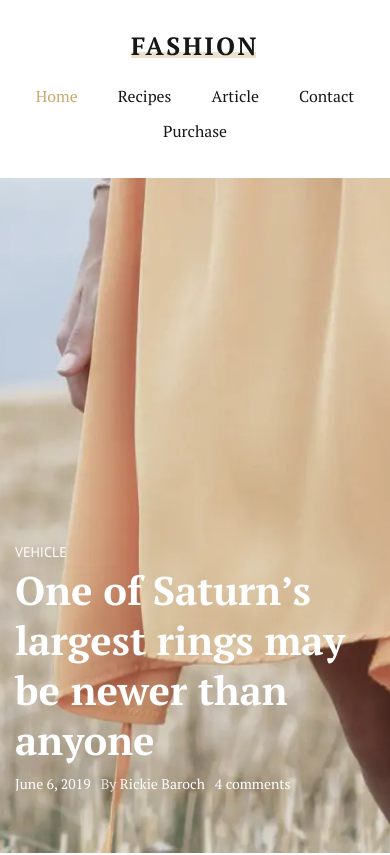
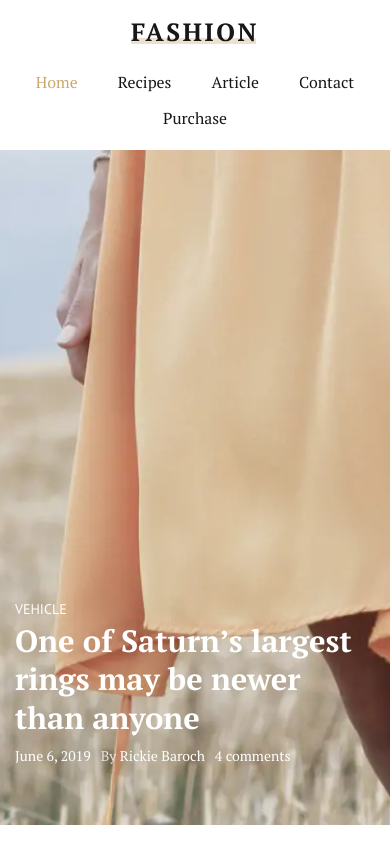
Before and after one commit to Esper-m/fashion-blog, a plain HTML site: page index.html in a window 390 px wide. Shown: the top 855 px of the page. Drawn offline with Linux system fonts and the light colour scheme.

Commit message:
Add files via upload

```diff
--- a/css/style.css
+++ b/css/style.css
@@ -206,8 +206,30 @@ h6 {
 
 .header__container {
   max-width: 110rem;
-  padding-top: 1.875rem;
-  padding-bottom: 1.875rem;
+}
+
+@supports (padding-top: clamp( 0.9375rem , 0.5965909091rem  +  1.7045454545vw , 1.875rem )) {
+  .header__container {
+    padding-top: clamp( 0.9375rem , 0.5965909091rem  +  1.7045454545vw , 1.875rem );
+  }
+}
+
+@supports not (padding-top: clamp( 0.9375rem , 0.5965909091rem  +  1.7045454545vw , 1.875rem )) {
+  .header__container {
+    padding-top: calc(0.9375rem + 0.9375 * (100vw - 20rem) / 55);
+  }
+}
+
+@supports (padding-bottom: clamp( 0.9375rem , 0.5965909091rem  +  1.7045454545vw , 1.875rem )) {
+  .header__container {
+    padding-bottom: clamp( 0.9375rem , 0.5965909091rem  +  1.7045454545vw , 1.875rem );
+  }
+}
+
+@supports not (padding-bottom: clamp( 0.9375rem , 0.5965909091rem  +  1.7045454545vw , 1.875rem )) {
+  .header__container {
+    padding-bottom: calc(0.9375rem + 0.9375 * (100vw - 20rem) / 55);
+  }
 }
 
 .header__body {
@@ -447,10 +469,6 @@ h6 {
   line-height: 1.2857142857;
 }
 
-.main-block {
-  min-height: 80vh;
-}
-
 .main-block__container {
   position: relative;
   max-width: 120rem;
@@ -513,6 +531,18 @@ h6 {
   line-height: 1.25;
   font-weight: 700;
   max-width: 35rem;
+}
+
+@supports (font-size: clamp( 1.875rem , 1.6477272727rem  +  1.1363636364vw , 2.5rem )) {
+  .main-slider__title {
+    font-size: clamp( 1.875rem , 1.6477272727rem  +  1.1363636364vw , 2.5rem );
+  }
+}
+
+@supports not (font-size: clamp( 1.875rem , 1.6477272727rem  +  1.1363636364vw , 2.5rem )) {
+  .main-slider__title {
+    font-size: calc(1.875rem + 0.625 * (100vw - 20rem) / 55);
+  }
 }
 
 .main-slider__title:not(:last-child) {
--- a/index.html
+++ b/index.html
@@ -6,7 +6,7 @@
 	<meta charset="UTF-8">
 	<meta name="format-detection" content="telephone=no">
 	<!-- <style>body{opacity: 0;}</style> -->
-	<link rel="stylesheet" href="css/style.min.css?_v=20220606214542">
+	<link rel="stylesheet" href="css/style.min.css?_v=20220606220554">
 	<link rel="shortcut icon" href="favicon.ico">
 	<!-- <meta name="robots" content="noindex, nofollow"> -->
 	<meta name="viewport" content="width=device-width, initial-scale=1.0">
@@ -460,7 +460,7 @@
 		</div>
 	</div>
 </div> -->
-	<script src="js/app.min.js?_v=20220606214542"></script>
+	<script src="js/app.min.js?_v=20220606220554"></script>
 </body>
 
 </html>
```
Also changed, not shown: css/style.min.css.
